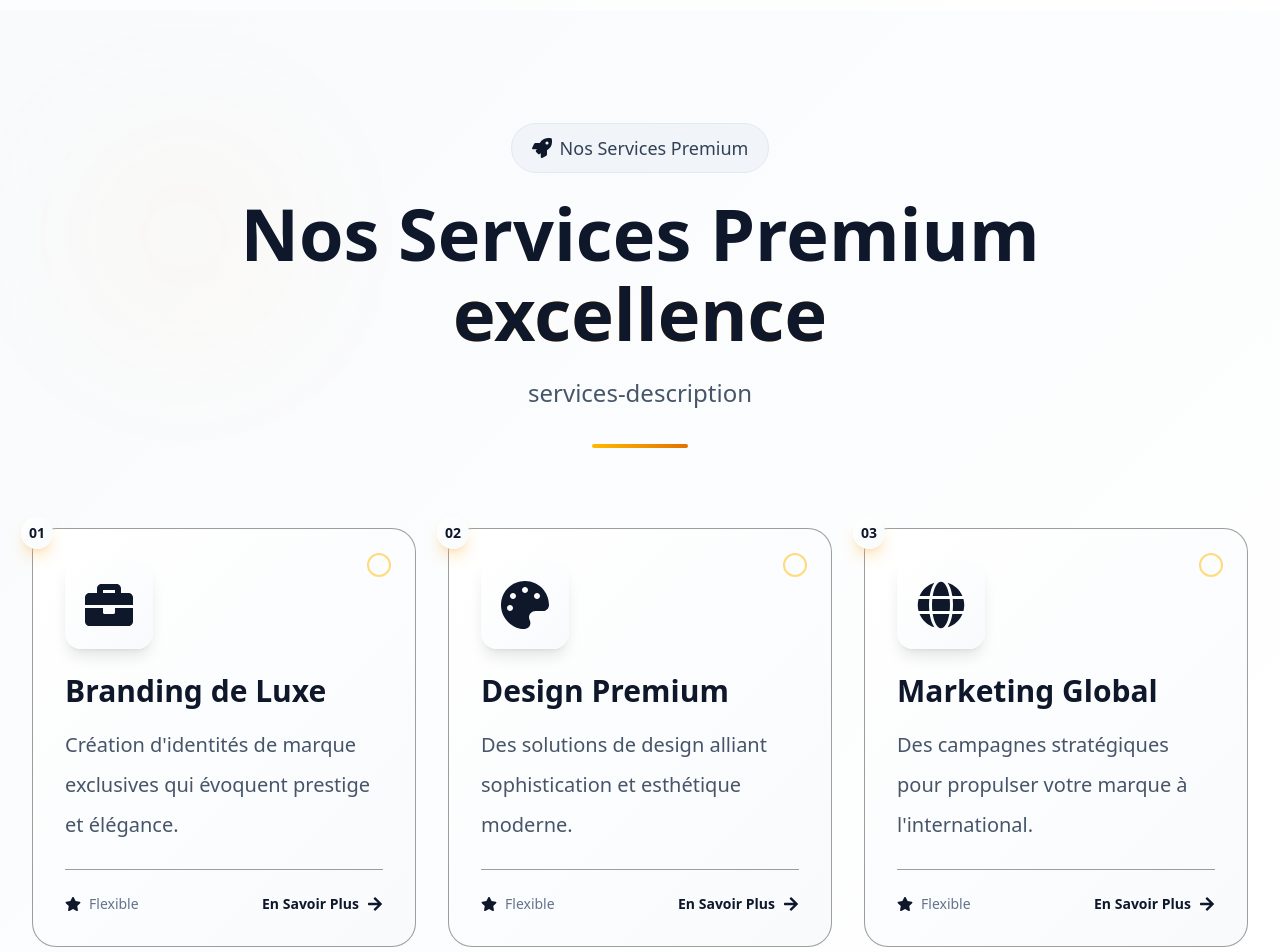
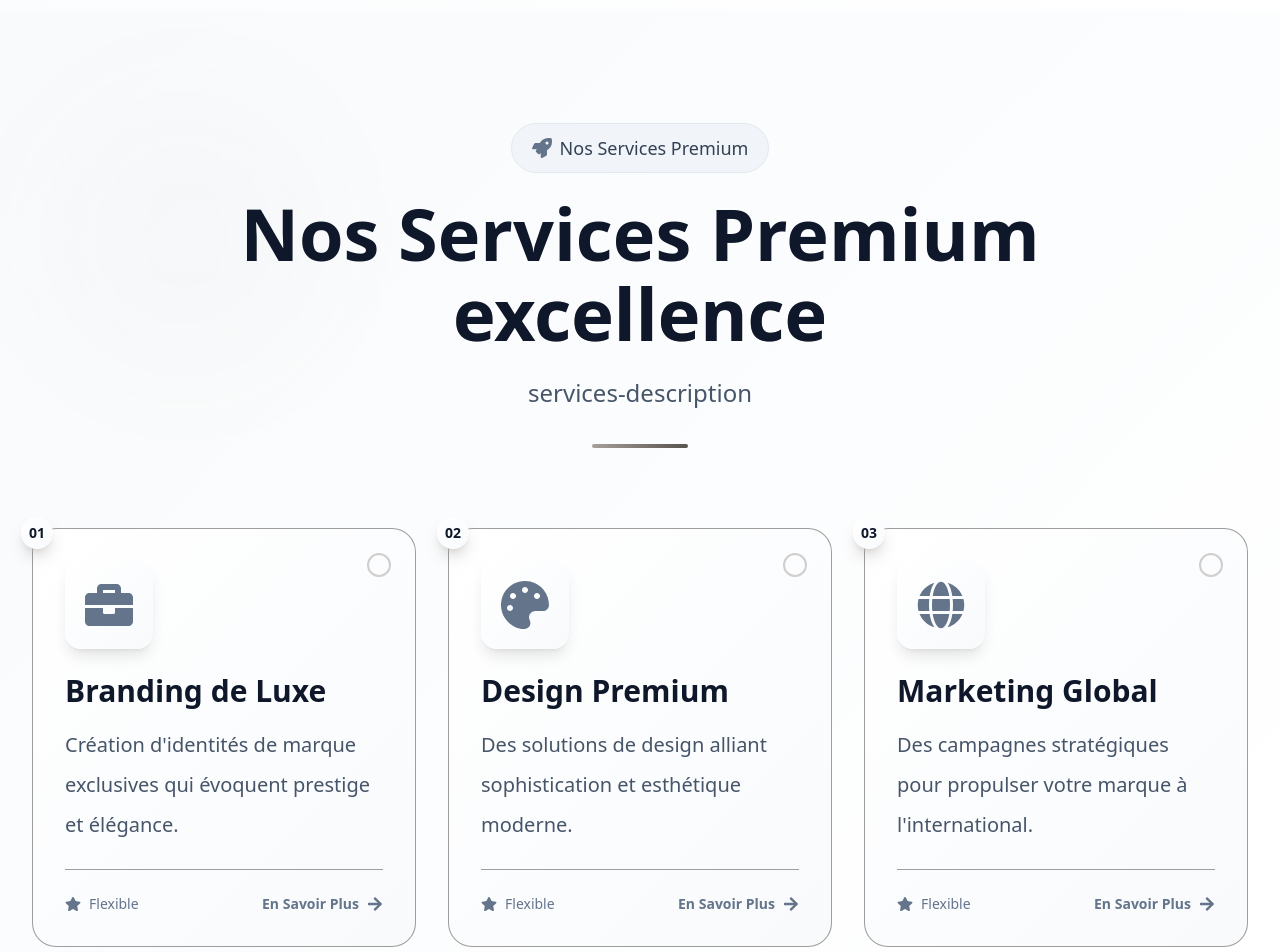
Before and after one commit to HASBAOUI-MOHCINE/noortomark-v2, a React (Vite) app: page / in a window 1280 px wide. Shown: the part 2060-3012 px from the top of the page. Built offline with nearby package versions, Linux system fonts and the light colour scheme.

Commit message:
edit some colors

```diff
--- a/src/components/Services.jsx
+++ b/src/components/Services.jsx
@@ -13,15 +13,15 @@ const Services = () => {
   return (
     <section id="services" className="relative py-20 lg:py-28 bg-gradient-to-br from-stone-900 via-stone-800 to-stone-900 overflow-hidden">
       {/* Background Elements */}
-      <div className="absolute top-0 left-0 w-full h-1/2 bg-gradient-to-b from-amber-500/5 to-transparent"></div>
-      <div className="absolute top-20 left-10 w-72 h-72 bg-amber-500/5 rounded-full blur-3xl animate-pulse"></div>
+      <div className="absolute top-0 left-0 w-full h-1/2 bg-gradient-to-b from-stone-500/5 to-transparent"></div>
+      <div className="absolute top-20 left-10 w-72 h-72 bg-stone-500/5 rounded-full blur-3xl animate-pulse"></div>
       <div className="absolute bottom-20 right-10 w-96 h-96 bg-purple-500/5 rounded-full blur-3xl animate-pulse" style={{ animationDelay: '2s' }}></div>
 
       <div className="container mx-auto px-6 lg:px-8 relative z-10">
         {/* Section Header */}
         <div className="text-center mb-16 lg:mb-20">
           <div className="inline-flex items-center gap-2 bg-stone-800/50 backdrop-blur-sm border border-stone-700 rounded-full px-5 py-2.5 mb-6">
-            <FaRocket className="w-5 h-5 text-amber-400" />
+            <FaRocket className="w-5 h-5 text-stone-400" />
             <span className="text-base sm:text-lg text-stone-300 font-medium">
               {t('our-services') || 'Nos Services'}
             </span>
@@ -29,7 +29,7 @@ const Services = () => {
 
           <h2 className="text-5xl sm:text-6xl lg:text-7xl font-bold text-white mb-6">
             {t('our-services')}
-            <span className="block text-transparent bg-clip-text bg-gradient-to-r from-amber-400 to-amber-600 mt-2">
+            <span className="block text-transparent bg-clip-text bg-gradient-to-r from-stone-400 to-stone-600 mt-2">
               {t('excellence') || 'Excellence'}
             </span>
           </h2>
@@ -38,7 +38,7 @@ const Services = () => {
             {t('services-description') || 'Des solutions complètes pour transformer vos idées en réalité digitale.'}
           </p>
 
-          <div className="w-24 h-1 bg-gradient-to-r from-amber-400 to-amber-600 mx-auto rounded-full mt-8"></div>
+          <div className="w-24 h-1 bg-gradient-to-r from-stone-400 to-stone-600 mx-auto rounded-full mt-8"></div>
         </div>
 
         {/* Services Grid */}
@@ -46,7 +46,7 @@ const Services = () => {
           {services.map((service, index) => (
             <div
               key={service.title}
-              className="group relative bg-gradient-to-br from-stone-800/50 to-stone-900/50 backdrop-blur-lg rounded-3xl p-6 lg:p-8 border border-stone-700/50 hover:border-amber-400/30 transition-all duration-500 hover:scale-105 hover:shadow-2xl hover:shadow-amber-500/10"
+              className="group relative bg-gradient-to-br from-stone-800/50 to-stone-900/50 backdrop-blur-lg rounded-3xl p-6 lg:p-8 border border-stone-700/50 hover:border-stone-400/30 transition-all duration-500 hover:scale-105 hover:shadow-2xl hover:shadow-stone-500/10"
               style={{
                 animationDelay: `${index * 100}ms`,
                 transition: 'all 0.5s cubic-bezier(0.4, 0, 0.2, 1)'
@@ -55,27 +55,27 @@ const Services = () => {
               onMouseLeave={() => setHoveredCard(null)}
             >
               {/* Hover Gradient Background */}
-              <div className={`absolute inset-0 bg-gradient-to-br from-amber-400/5 to-purple-500/5 rounded-3xl opacity-0 group-hover:opacity-100 transition-opacity duration-500 ${
+              <div className={`absolute inset-0 bg-gradient-to-br from-stone-400/5 to-purple-500/5 rounded-3xl opacity-0 group-hover:opacity-100 transition-opacity duration-500 ${
                 hoveredCard === index ? 'opacity-100' : ''
               }`}></div>
 
               {/* Card Number */}
-              <div className="absolute -top-3 -left-3 w-8 h-8 bg-gradient-to-br from-amber-400 to-amber-600 rounded-full flex items-center justify-center shadow-lg shadow-amber-500/25">
+              <div className="absolute -top-3 -left-3 w-8 h-8 bg-gradient-to-br from-stone-400 to-stone-600 rounded-full flex items-center justify-center shadow-lg shadow-stone-500/25">
                 <span className="text-stone-900 text-sm font-bold">0{index + 1}</span>
               </div>
 
               {/* Service Icon */}
               <div className="relative mb-6">
                 <div className="inline-flex p-4 lg:p-5 bg-gradient-to-br from-stone-700 to-stone-800 rounded-2xl group-hover:scale-110 transition-transform duration-500 shadow-lg">
-                  <service.icon className="w-10 h-10 sm:w-12 sm:h-12 text-amber-400" />
+                  <service.icon className="w-10 h-10 sm:w-12 sm:h-12 text-stone-400" />
                 </div>
                 {/* Animated Circle */}
-                <div className="absolute -top-2 -right-2 w-6 h-6 border-2 border-amber-400/50 rounded-full group-hover:scale-150 group-hover:opacity-0 transition-all duration-500"></div>
+                <div className="absolute -top-2 -right-2 w-6 h-6 border-2 border-stone-400/50 rounded-full group-hover:scale-150 group-hover:opacity-0 transition-all duration-500"></div>
               </div>
 
               {/* Service Content */}
               <div className="relative">
-                <h3 className="text-2xl sm:text-3xl lg:text-3xl font-bold text-white mb-4 group-hover:text-amber-400 transition-colors duration-300">
+                <h3 className="text-2xl sm:text-3xl lg:text-3xl font-bold text-white mb-4 group-hover:text-stone-400 transition-colors duration-300">
                   {t(service.title)}
                 </h3>
 
@@ -88,7 +88,7 @@ const Services = () => {
                   <ul className="space-y-3 mb-6">
                     {service.features.slice(0, 3).map((feature, featureIndex) => (
                       <li key={featureIndex} className="flex items-center gap-3 text-stone-400 text-base sm:text-lg">
-                        <FaCheck className="w-5 h-5 text-amber-400 flex-shrink-0" />
+                        <FaCheck className="w-5 h-5 text-stone-400 flex-shrink-0" />
                         <span>{t(feature)}</span>
                       </li>
                     ))}
@@ -96,15 +96,15 @@ const Services = () => {
                 )}
 
                 {/* Footer with CTA */}
-                <div className="flex items-center justify-between pt-6 border-t border-stone-700/50 group-hover:border-amber-400/30 transition-colors duration-300">
+                <div className="flex items-center justify-between pt-6 border-t border-stone-700/50 group-hover:border-stone-400/30 transition-colors duration-300">
                   <div className="flex items-center gap-2">
-                    <FaStar className="w-4 h-4 text-amber-400" />
+                    <FaStar className="w-4 h-4 text-stone-400" />
                     <span className="text-sm text-stone-400 font-medium">
                       {service.duration || 'Flexible'}
                     </span>
                   </div>
 
-                  <button className="flex items-center gap-2 text-amber-400 hover:text-amber-300 transition-colors duration-300 group/btn">
+                  <button className="flex items-center gap-2 text-stone-400 hover:text-stone-300 transition-colors duration-300 group/btn">
                     <span className="text-sm font-semibold">
                       {language === 'en' ? 'Learn More' : 'En Savoir Plus'}
                     </span>
@@ -114,7 +114,7 @@ const Services = () => {
               </div>
 
               {/* Animated Border Effect */}
-              <div className="absolute inset-0 rounded-3xl bg-gradient-to-r from-amber-400 to-purple-500 opacity-0 group-hover:opacity-100 transition-opacity duration-500 -z-10">
+              <div className="absolute inset-0 rounded-3xl bg-gradient-to-r from-stone-400 to-purple-500 opacity-0 group-hover:opacity-100 transition-opacity duration-500 -z-10">
                 <div className="absolute inset-[1px] rounded-3xl bg-stone-900"></div>
               </div>
             </div>
@@ -136,14 +136,14 @@ const Services = () => {
             <div className="flex flex-col sm:flex-row gap-4 justify-center">
               <a
                 href="#contact"
-                className="inline-flex items-center gap-3 bg-gradient-to-r from-amber-400 to-amber-600 text-stone-900 font-semibold py-4 px-8 rounded-lg transition-all duration-300 hover:shadow-2xl hover:shadow-amber-500/25 hover:scale-105"
+                className="inline-flex items-center gap-3 bg-gradient-to-r from-stone-400 to-stone-600 text-stone-900 font-semibold py-4 px-8 rounded-lg transition-all duration-300 hover:shadow-2xl hover:shadow-stone-500/25 hover:scale-105"
               >
                 <span>{language === 'en' ? 'Get Started' : 'Commencer'}</span>
                 <FaRocket className="w-4 h-4" />
               </a>
               <a
                 href="#about"
-                className="inline-flex items-center gap-3 border-2 border-stone-600 text-white font-semibold py-4 px-8 rounded-lg backdrop-blur-sm transition-all duration-300 hover:border-amber-400 hover:bg-amber-400/5 hover:scale-105"
+                className="inline-flex items-center gap-3 border-2 border-stone-600 text-white font-semibold py-4 px-8 rounded-lg backdrop-blur-sm transition-all duration-300 hover:border-stone-400 hover:bg-stone-400/5 hover:scale-105"
               >
                 <span>{language === 'en' ? 'Learn More' : 'En Savoir Plus'}</span>
                 <FaArrowRight className="w-4 h-4" />
--- a/tailwind.config.js
+++ b/tailwind.config.js
@@ -9,7 +9,7 @@
 }
 
 .btn-gold {
-  @apply bg-gradient-to-r from-amber-400 to-amber-600 text-stone-900 rounded-lg font-semibold shadow-lg hover:shadow-amber-500/25 transition-all duration-300;
+  @apply bg-gradient-to-r from-stone-400 to-stone-600 text-stone-900 rounded-lg font-semibold shadow-lg hover:shadow-stone-500/25 transition-all duration-300;
 }
 
 .btn-dark {
```
